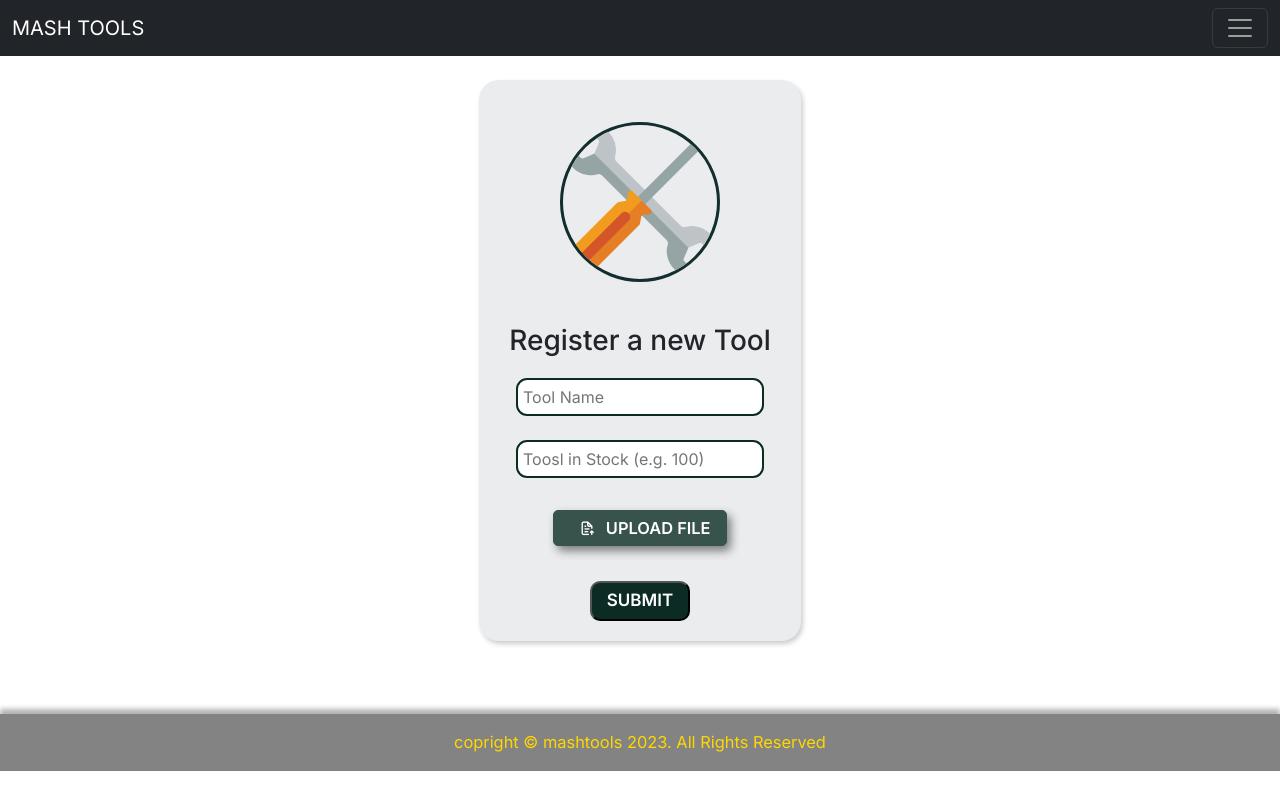
After one commit to sammygitongar/Mash-Tools, a PHP site: page /tools_reg.php in a window 1280 px wide. The commit adds this page. Run offline with PHP 8.4, Linux system fonts and the light colour scheme.

Commit message:
Styling tools.php

```diff
--- a/includes/header.php
+++ b/includes/header.php
@@ -9,12 +9,13 @@
     <link rel="preconnect" href="https://fonts.googleapis.com">
     <link rel="preconnect" href="https://fonts.gstatic.com" crossorigin>
     <link href="https://fonts.googleapis.com/css2?family=Inter:wght@100;200;300;400;500;600;700;800;900&display=swap" rel="stylesheet">
+    <link rel="stylesheet" href="https://unicons.iconscout.com/release/v4.0.8/css/line.css">
   </head>
   <body>
 
 <nav class="navbar navbar-dark bg-dark fixed-top mb-4">
   <div class="container-fluid">
-    <a class="navbar-brand" href="#">MASH TOOLS</a>
+    <a class="navbar-brand" href="index.php">MASH TOOLS</a>
     <button class="navbar-toggler" type="button" data-bs-toggle="offcanvas" data-bs-target="#offcanvasDarkNavbar" aria-controls="offcanvasDarkNavbar">
       <span class="navbar-toggler-icon"></span>
     </button>
--- a/includes/styles.css
+++ b/includes/styles.css
@@ -123,6 +123,8 @@
     justify-self: center;
 }
 
+
+
 .layer{
     background: 0;
     height: 100%;
@@ -201,6 +203,11 @@
     border-radius: 50%;
     margin: 42px 0;
     border: 3px solid rgb(19, 46, 46);
+    transition: .5s ease;
+}
+
+.userhead img:hover{
+    border-radius: 10px;
 }
 
 .user-form form{
@@ -244,3 +251,33 @@
     justify-content: center;
     align-items: center;
 }
+
+/* ============Tools CSS============== */
+
+form #picture{
+    display: none;
+}
+
+form label{
+    text-transform: uppercase;
+    background: rgb(56, 83, 75);
+    color: white;
+    padding: 5px 15px;
+    border-radius: 5px;
+    margin: 20px 0;
+    box-shadow: 4px 5px 10px rgba(0, 0, 0, 0.473);
+    border: 1px solid rgb(56, 83, 75);
+    font-weight: 600;
+    transition: .5s ease;
+    font-size: calc(10px + .5vw);
+}
+
+form label:hover{
+    background: none;
+    color: rgb(56, 83, 75);
+    box-shadow: 4px 5px 10px rgba(0, 0, 0, 0.226);
+}
+
+form label i{
+    padding: 0 10px;
+}
--- a/index.php
+++ b/index.php
@@ -21,8 +21,8 @@
     <h1 class="display-4 text-center py-4">REGISTRATION</h1>
   </div>
   <div class="registration-content py-3">
-    <a class="btn btn-outline-secondary mb-3" href="#">Register a User</a>
-    <a class="btn btn-outline-secondary mb-3" href="#">Register a Tool</a>
+    <a class="btn btn-outline-secondary mb-3" href="user_reg.php">Register a User</a>
+    <a class="btn btn-outline-secondary mb-3" href="tools_reg.php">Register a Tool</a>
   </div>
 </div>
 
--- /dev/null
+++ b/tools_reg.php
@@ -0,0 +1,27 @@
+<?php
+    include 'includes/header.php';
+?>
+
+<section class="user-form-container">
+    <div class="user-form">
+        <div class="userhead">
+            <img src="assets/images/tool.png" alt="">
+            <h3>Register a new Tool</h3>
+        </div>
+        <form action="handlers/user_handler.php" method="post">
+            <input type="text" name="name" placeholder="Tool Name">
+            <input type="number" name="stock" placeholder="Toosl in Stock (e.g. 100)" pattern="[0-9]{}" title="Please enter a valid number)" required>
+            <label for="picture"><i class="uil uil-file-upload-alt"></i>Upload File</label>
+            <input type="file" name="picture" id="picture" accept="image/*">
+            <button type="submit">SUBMIT</button>
+        </form>
+    </div>
+</section>
+
+
+
+
+
+<?php
+    include 'includes/footer.php';
+?>
```
Also changed, not shown: assets/images/tool.png (added).
